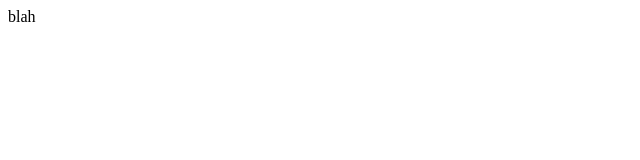
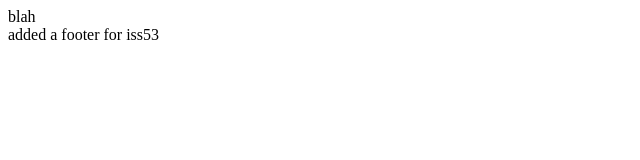
Before and after one commit to shaunmsu/hello-world, a plain HTML site: page index.html in a window 1280 px wide. Shown: the whole page, without its empty margins (0-640 px from the left). Drawn offline with Linux system fonts and the light colour scheme.

Commit message:
Added a footer to index.html
Forgot to add footer earlier

```diff
--- a/index.html
+++ b/index.html
@@ -1 +1,4 @@
 <body> <a>blah</a> </body>
+
+
+<footer> added a footer for iss53</footer>
```
